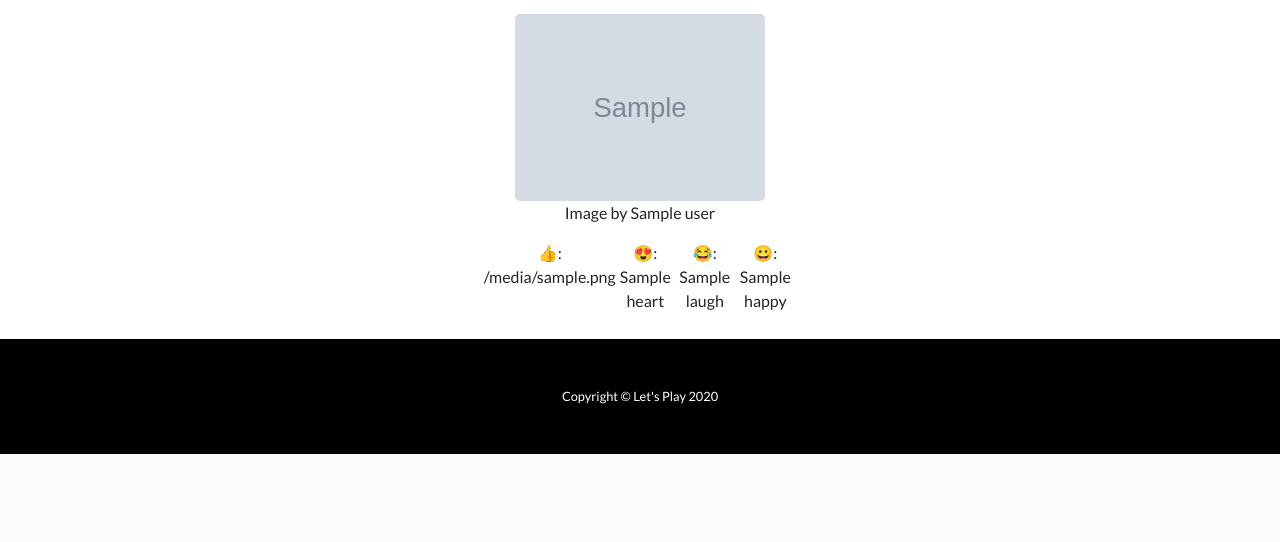
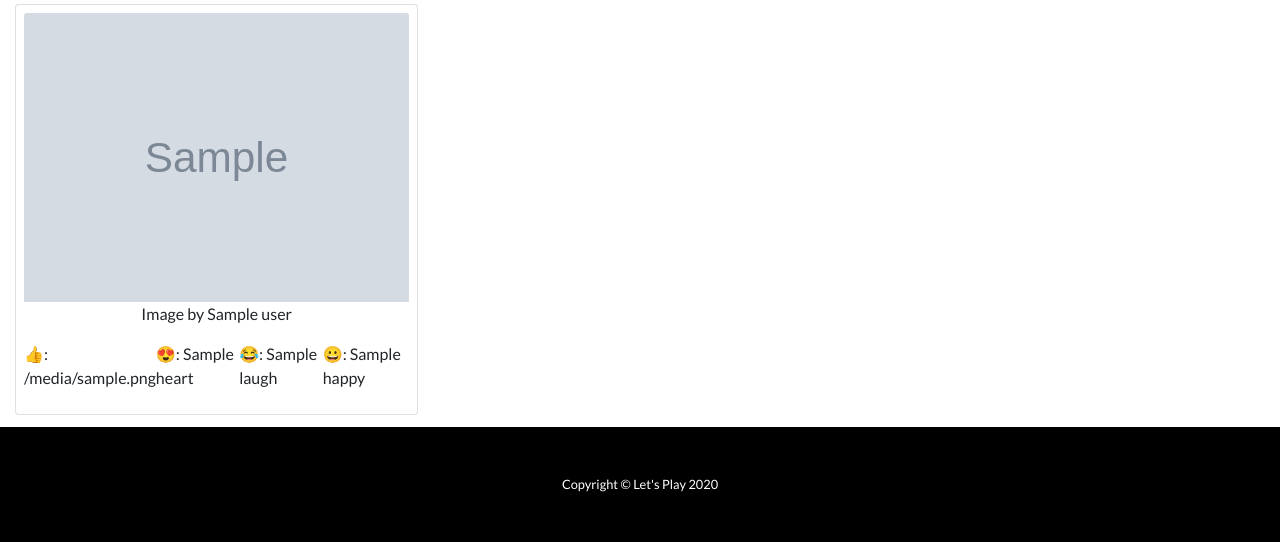
Before and after one commit to jumboduck/lets-play, a Flask app: page /images in a window 1280 px wide. Shown: the part 434-976 px from the top of the page. Before the commit the page ends 888 px from the top, so only its background shows below. Run offline with Flask 2, Linux system fonts and the light colour scheme; grey boxes marked "Sample" are stand-in pictures; a database or web service that is not in the repository returns one stand-in record (values such as "Sample title"); some libraries are stand-ins or nearby versions.

Commit message:
added images in masonry card arrangement

```diff
--- a/templates/public/images.html
+++ b/templates/public/images.html
@@ -23,10 +23,11 @@
         <div class="col-12">
             <h3 class="front-header">Recently Added</h3>
         </div>
+        <div class="card-columns">
             {% for image in images %}
-        <div class="col-6 col-lg-3 recent-image">
-            <img class="index-image" src="{{ image.image_url }}" alt="Image by {{ image.user }}">
-            <p>Image by {{ image.user }}</p>
+            <div class="card p-2">
+                <img class="card-img-top" src="{{ image.image_url }}" alt="Image by {{ image.user }}">
+                <p class="text-center">Image by {{ image.user }}</p>
 
                 <div class="image-reactions d-inline-flex">
 
@@ -62,6 +63,7 @@
             </div>
             {% endfor %}
         </div>
+    </div>
 </section>
 
 
```
Lines whose indentation alone changed are shown as unchanged.
